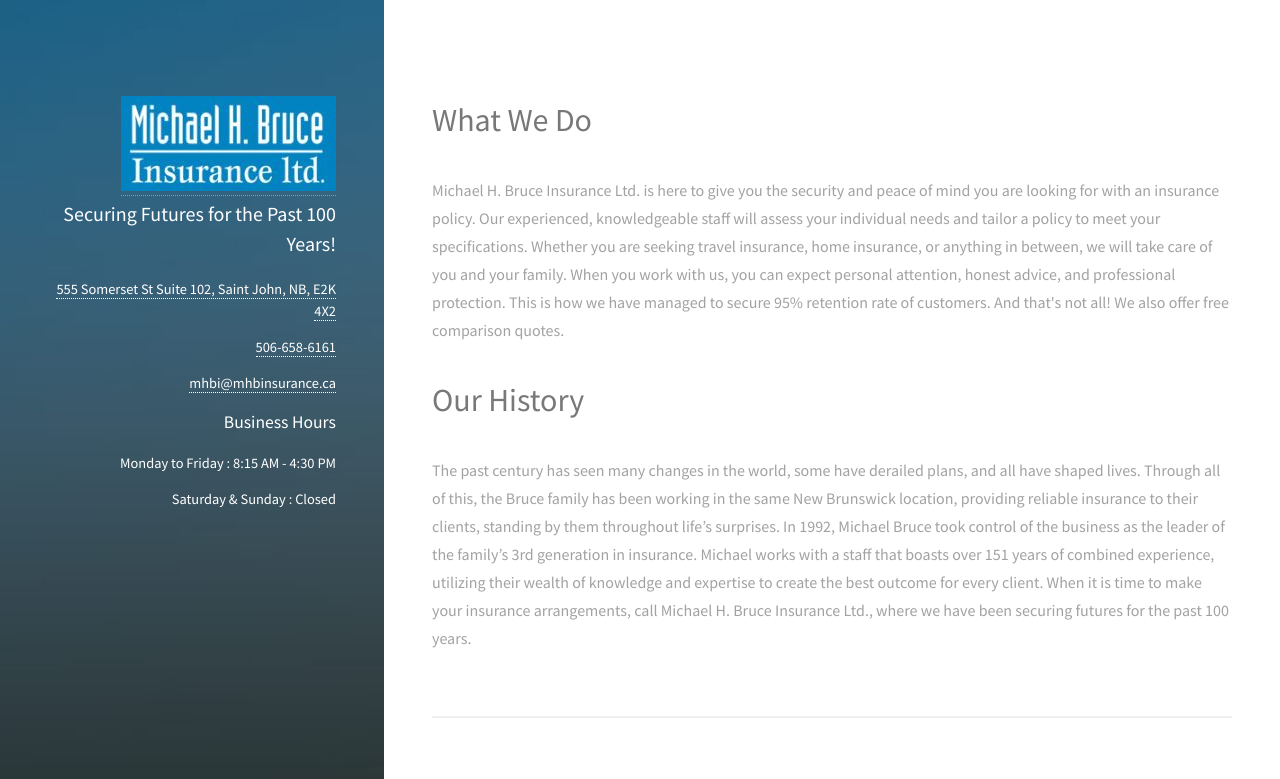
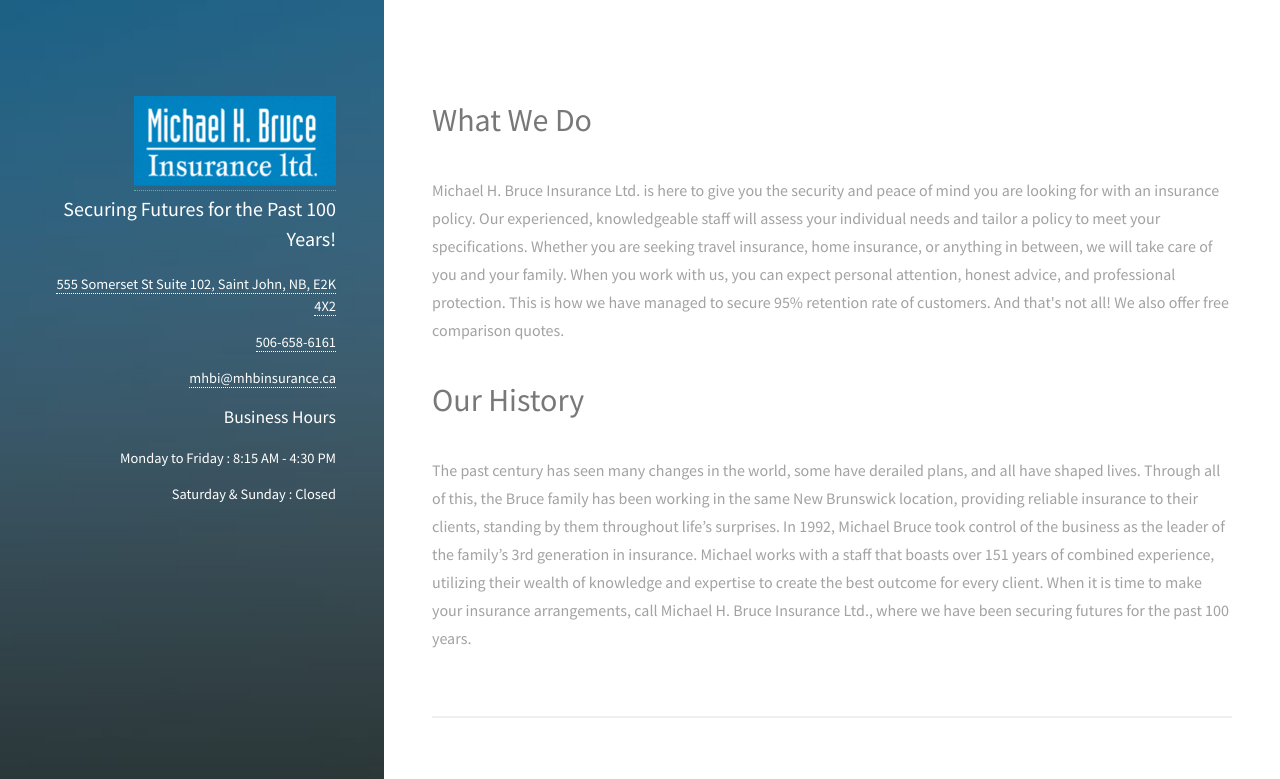
Before and after one commit to TonyHxC/TonyHxC.github.io, a website: page Michael H. Bruce/mhb Insurance/index.html in a window 1280 px wide. Shown: the top 779 px of the page. Drawn offline with Linux system fonts and the light colour scheme.

Commit message:
Updated logo dimensions

```diff
--- a/Michael H. Bruce/mhb Insurance/assets/css/main.css
+++ b/Michael H. Bruce/mhb Insurance/assets/css/main.css
@@ -2527,6 +2527,10 @@
 			width: 6.25em;
 		}
 
+		#logo {
+			width: 70%;
+		}
+
 /* Footer */
 
 	#footer .icons {
--- a/Michael H. Bruce/mhb Insurance/index.html
+++ b/Michael H. Bruce/mhb Insurance/index.html
@@ -12,7 +12,7 @@
 		<!-- Header -->
 			<header id="header">
 				<div class="inner">
-					<a href="#" class=""><img src="images/logo.jpg" alt="" /></a>
+					<a href="#" class=""><img class="img-responsive" id="logo" src="images/logo.png" alt="" /></a>
 					<h3>Securing Futures for the Past 100 Years!</h3>
 					<h5><a href="https://www.google.ca/maps/place/555+Somerset+St+%23102,+Saint+John,+NB+E2K+2Y7/@45.2863467,-66.0873328,15.75z/data=!4m5!3m4!1s0x4ca7b34575f584b5:0x4ffdba10ac2e5fdf!8m2!3d45.2874794!4d-66.0814106?hl=en">555 Somerset St Suite 102, Saint John, NB, E2K 4X2</a> <h5>
 					<h5><a href="tel:15066586161">506-658-6161</h5>
```
Also changed, not shown: Michael H. Bruce/mhb Insurance/images/logo.jpg (deleted), Michael H. Bruce/mhb Insurance/images/logo.png (added).
